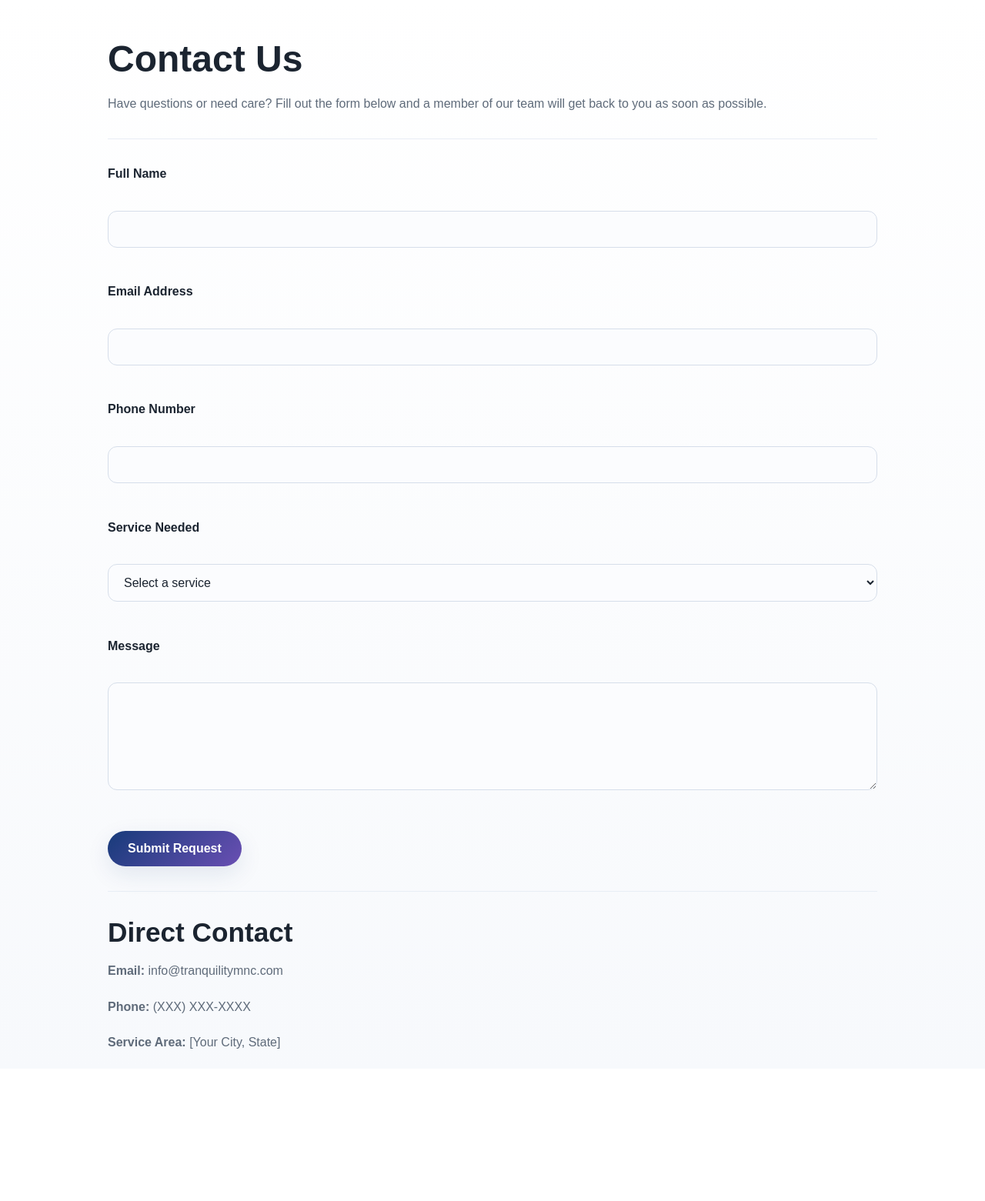
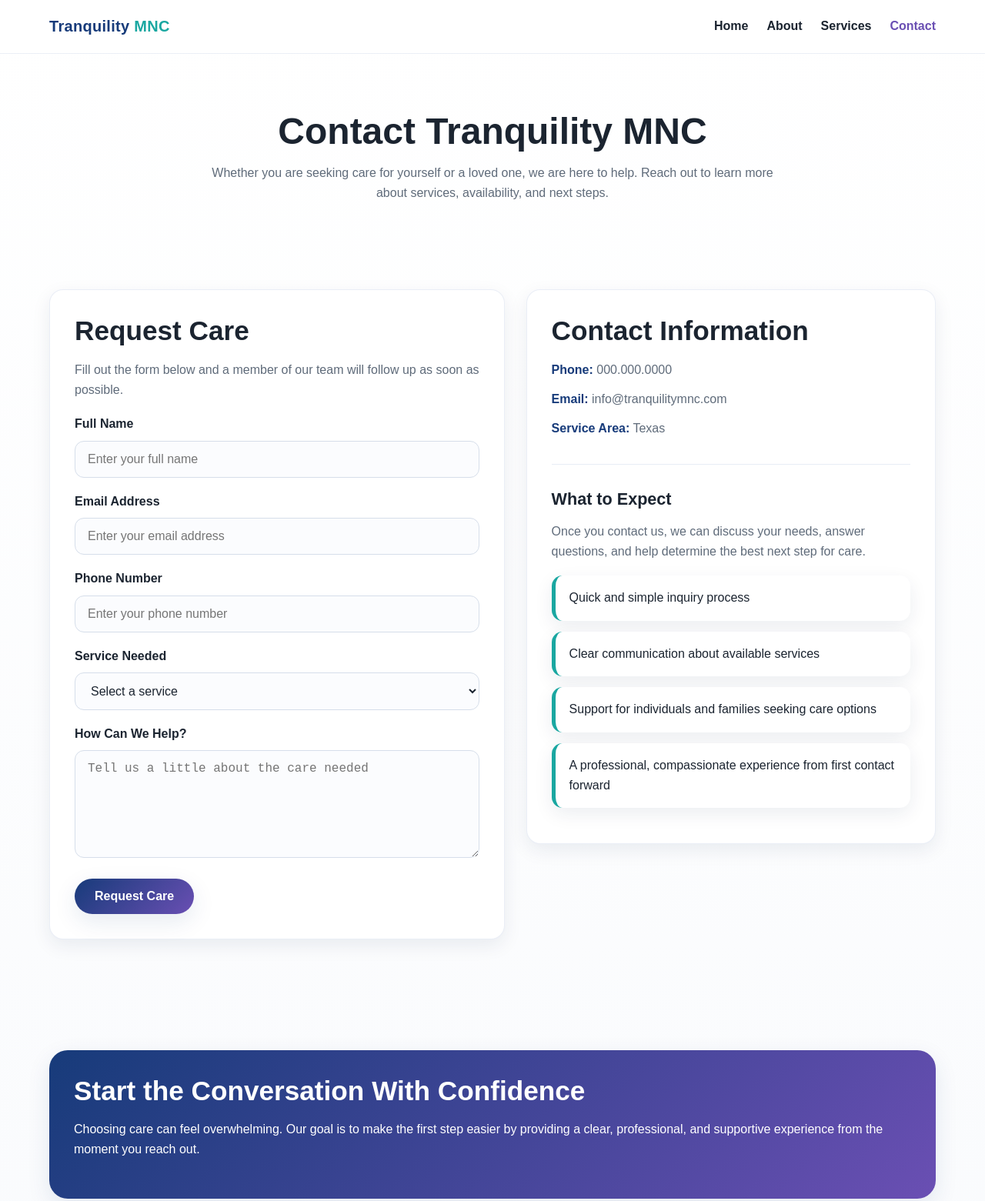
Before and after one commit to consulting-stack/Tranquility-MNC, a plain HTML site: page contact.html in a window 1280 px wide. Shown: the top 1561 px of the page at 77% size. Before the commit the page ends 1389 px from the top, so only its background shows below. Drawn offline with Linux system fonts and the light colour scheme.

Commit message:
Update contact.html

```diff
--- a/contact.html
+++ b/contact.html
@@ -4,59 +4,145 @@
   <meta charset="UTF-8" />
   <meta name="viewport" content="width=device-width, initial-scale=1.0" />
   <title>Contact | Tranquility MNC</title>
+  <meta
+    name="description"
+    content="Contact Tranquility MNC to request mobile nursing care, ask questions, or learn more about available services in Texas."
+  />
   <link rel="stylesheet" href="style.css" />
 </head>
 <body>
 
-  <h1>Contact Us</h1>
+  <header class="site-header">
+    <nav class="navbar">
+      <a href="index.html" class="logo">Tranquility <span>MNC</span></a>
 
-  <p>
-    Have questions or need care? Fill out the form below and a member of our team
-    will get back to you as soon as possible.
-  </p>
+      <button class="menu-toggle" aria-label="Toggle menu" aria-expanded="false">
+        ☰
+      </button>
 
-  <hr>
+      <ul class="nav-links">
+        <li><a href="index.html">Home</a></li>
+        <li><a href="about.html">About</a></li>
+        <li><a href="services.html">Services</a></li>
+        <li><a href="contact.html" class="active">Contact</a></li>
+      </ul>
+    </nav>
+  </header>
 
-  <!-- CONTACT FORM -->
-  <form action="#" method="POST">
+  <main>
+    <section class="page-hero">
+      <div class="container">
+        <h1>Contact Tranquility MNC</h1>
+        <p>
+          Whether you are seeking care for yourself or a loved one, we are here to help.
+          Reach out to learn more about services, availability, and next steps.
+        </p>
+      </div>
+    </section>
 
-    <label for="name">Full Name</label><br>
-    <input type="text" id="name" name="name" required><br><br>
+    <section>
+      <div class="container contact-layout">
+        <div class="form-card">
+          <h2>Request Care</h2>
+          <p>
+            Fill out the form below and a member of our team will follow up as soon as possible.
+          </p>
 
-    <label for="email">Email Address</label><br>
-    <input type="email" id="email" name="email" required><br><br>
+          <form action="#" method="POST">
+            <label for="name">Full Name</label>
+            <input type="text" id="name" name="name" placeholder="Enter your full name" required />
 
-    <label for="phone">Phone Number</label><br>
-    <input type="tel" id="phone" name="phone"><br><br>
+            <label for="email">Email Address</label>
+            <input type="email" id="email" name="email" placeholder="Enter your email address" required />
 
-    <label for="service">Service Needed</label><br>
-    <select id="service" name="service">
-      <option value="">Select a service</option>
-      <option>In-Home Nursing Care</option>
-      <option>Post-Surgical Care</option>
-      <option>Medication Management</option>
-      <option>Chronic Disease Management</option>
-      <option>Wellness Visits</option>
-      <option>Companion Care</option>
-    </select><br><br>
+            <label for="phone">Phone Number</label>
+            <input type="tel" id="phone" name="phone" placeholder="Enter your phone number" />
 
-    <label for="message">Message</label><br>
-    <textarea id="message" name="message" rows="5" required></textarea><br><br>
+            <label for="service">Service Needed</label>
+            <select id="service" name="service" required>
+              <option value="">Select a service</option>
+              <option value="In-Home Nursing Care">In-Home Nursing Care</option>
+              <option value="Post-Surgical Care">Post-Surgical Care</option>
+              <option value="Medication Management">Medication Management</option>
+              <option value="Chronic Disease Management">Chronic Disease Management</option>
+              <option value="Wellness Visits">Wellness Visits</option>
+              <option value="Companion Care">Companion Care</option>
+            </select>
 
-    <button type="submit">Submit Request</button>
+            <label for="message">How Can We Help?</label>
+            <textarea
+              id="message"
+              name="message"
+              rows="6"
+              placeholder="Tell us a little about the care needed"
+              required
+            ></textarea>
 
-  </form>
+            <button type="submit">Request Care</button>
+          </form>
+        </div>
 
-  <hr>
+        <div class="contact-card">
+          <h2>Contact Information</h2>
+          <div class="contact-info">
+            <p><strong>Phone:</strong> 000.000.0000</p>
+            <p><strong>Email:</strong> info@tranquilitymnc.com</p>
+            <p><strong>Service Area:</strong> Texas</p>
+          </div>
 
-  <!-- CONTACT INFO -->
-  <h2>Direct Contact</h2>
+          <hr>
 
-  <p><strong>Email:</strong> info@tranquilitymnc.com</p>
-  <p><strong>Phone:</strong> (XXX) XXX-XXXX</p>
-  <p><strong>Service Area:</strong> [Your City, State]</p>
+          <h3>What to Expect</h3>
+          <p>
+            Once you contact us, we can discuss your needs, answer questions, and help determine
+            the best next step for care.
+          </p>
+
+          <ul class="benefits-list">
+            <li>Quick and simple inquiry process</li>
+            <li>Clear communication about available services</li>
+            <li>Support for individuals and families seeking care options</li>
+            <li>A professional, compassionate experience from first contact forward</li>
+          </ul>
+        </div>
+      </div>
+    </section>
+
+    <section>
+      <div class="container">
+        <div class="feature-strip">
+          <h2>Start the Conversation With Confidence</h2>
+          <p>
+            Choosing care can feel overwhelming. Our goal is to make the first step easier
+            by providing a clear, professional, and supportive experience from the moment you reach out.
+          </p>
+        </div>
+      </div>
+    </section>
+
+    <section class="cta-section">
+      <div class="container">
+        <div class="cta-box">
+          <h2>Need More Information Before Reaching Out?</h2>
+          <p>
+            Learn more about Tranquility MNC, our approach, and the services we provide.
+          </p>
+          <a href="services.html" class="btn">View Services</a>
+        </div>
+      </div>
+    </section>
+  </main>
+
+  <footer class="site-footer">
+    <div class="container">
+      <h3>Tranquility MNC</h3>
+      <p>Luxury Mobile Nursing Care | Texas</p>
+      <p>Phone: 000.000.0000</p>
+      <p>Email: info@tranquilitymnc.com</p>
+      <p>&copy; 2026 Tranquility MNC. All rights reserved.</p>
+    </div>
+  </footer>
 
   <script src="script.js"></script>
-
 </body>
 </html>
```
